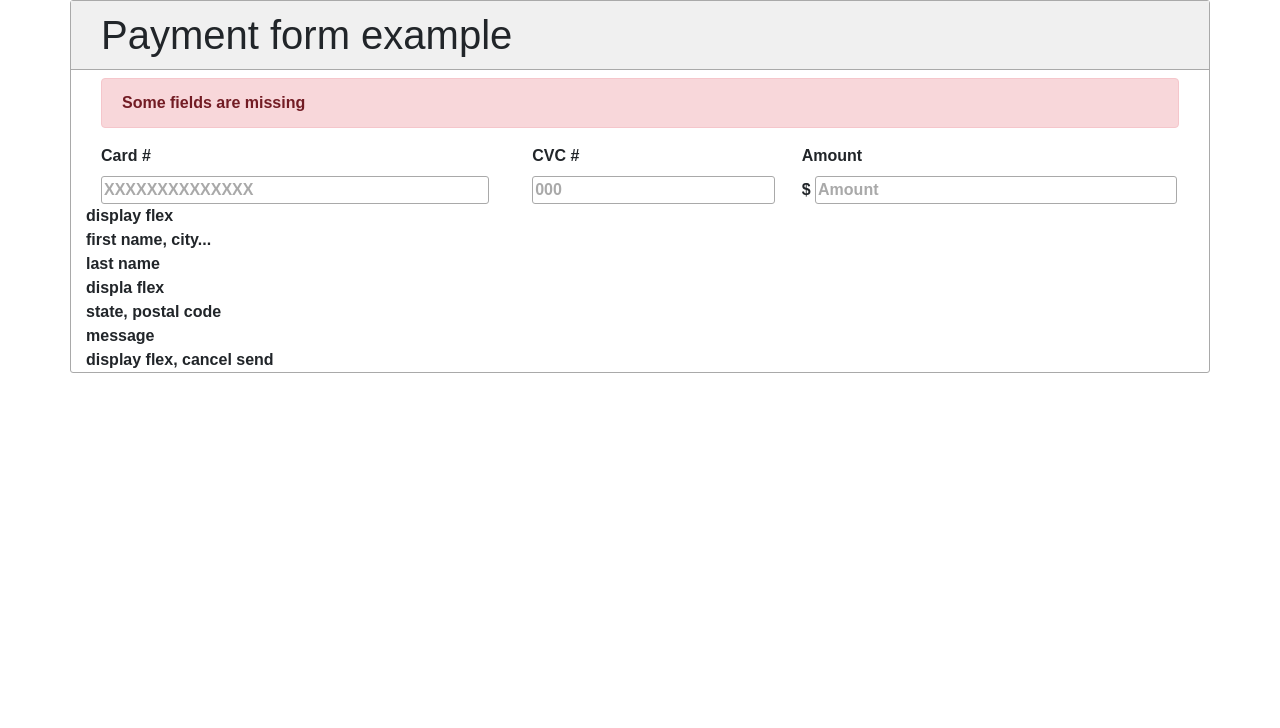
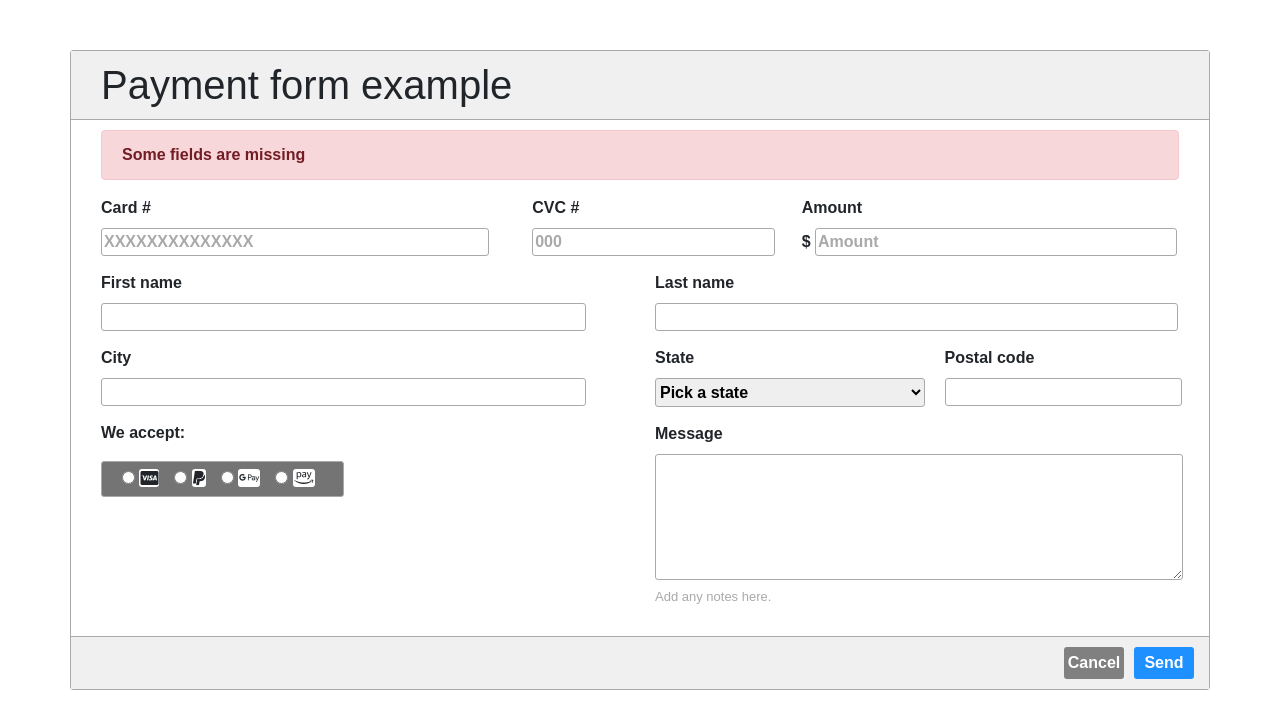
Before and after one commit to 4GeeksAcademy/rui775_html5_form_project, a plain HTML site: page index.html in a window 1280 px wide. Drawn offline with nearby package versions, Linux system fonts and the light colour scheme.

Commit message:
version1

```diff
--- a/index.html
+++ b/index.html
@@ -4,6 +4,9 @@
     <meta charset="utf-8">
     <meta name="viewport" content="width=device-width, initial-scale=1, shrink-to-fit=no">
     <link rel="stylesheet" href="styles.css">
+    <link href="https://cdnjs.cloudflare.com/ajax/libs/font-awesome/6.4.0/css/all.min.css" rel="stylesheet" crossorigin>
+    <link rel="preconnect" href="https://fonts.googleapis.com">
+    <link rel="preconnect" href="https://fonts.gstatic.com" crossorigin>
     <link rel="stylesheet" href="https://cdn.jsdelivr.net/npm/bootstrap@4.0.0/dist/css/bootstrap.min.css" integrity="sha384-Gn5384xqQ1aoWXA+058RXPxPg6fy4IWvTNh0E263XmFcJlSAwiGgFAW/dAiS6JXm" crossorigin="anonymous">
     <title>HTML5 Form Project</title>
   </head>
@@ -32,31 +35,72 @@
                     <div class="dollarSign">
                         <input id="dollarSign" type="text" name="amount" value="Amount"/>
                     </div>
-
                 </fieldset>
             </div>
         </div>
-        <div class="padd">display flex
-            <div>
+        <div class="padd1">
+            <div class="cardInfoLeft">
                 <fieldset>
-                    first name, city...
+                    <label for="firstname">First name</label><br>
+                    <input type="text" name="firstname" />
+                </fieldset>
+                <fieldset>
+                    <label for="city">City</label><br>
+                    <input type="text" name="city" />
+                </fieldset>
+                <fieldset>
+                    <p>We accept:</p>
+                    <div class="payCards">
+                        <div>
+                            <input type="radio" name="cardType" value="red" />
+                            <i class="fa-brands fa-cc-visa"></i>
+                        </div>
+                        <div>
+                            <input type="radio" name="cardType" value="green" />
+                            <i class="fa-brands fa-paypal"></i>
+                        </div>
+                        <div>
+                            <input type="radio" name="cardType" value="red" />
+                            <i class="fa-brands fa-google-pay"></i>
+                        </div>
+                        <div>
+                            <input type="radio" name="cardType" value="green" />
+                            <i class="fa-brands fa-amazon-pay"></i>
+                        </div>
+                    </div>
                 </fieldset>
             </div>
-            <div>
+            <div class="cardInfoRight">
                 <fieldset>
-                    last name
+                    <label for="lastName">Last name</label><br>
+                    <input type="text" name="lastName" />
                 </fieldset>
-                <div>displa flex
+                <div>
                     <fieldset>
-                        state, postal code
+                        <p>State</p>
+                        <select>
+                            <option value="null" selected disabled hidden>Pick a state</option>
+                            <option value="alabama">Alabama</option>
+                            <option value="florida">Florida</option>
+                            <option value="newyork">New York</option>
+                        </select>
+                    </fieldset>
+                    <fieldset>
+                        <label for="postalCode">Postal code</label><br>
+                        <input type="text" name="postalCode" />
                     </fieldset>
                 </div>
-                <fieldset>
-                    message
+                <fieldset class="notes">
+                    <label for="notes">Message</label>
+                    <textarea id="notes" name="notes" rows="5"></textarea>
+                    <p class="note">Add any notes here.</p>
                 </fieldset>
             </div>
         </div>
-        <div class="padd">display flex, cancel send</div>
+        <div class="footer">
+            <input type="cancel" value="Cancel" />
+            <input type="submit" value="Send" />
+        </div>
     </div>
 
     <!-- Optional JavaScript -->
--- a/styles.css
+++ b/styles.css
@@ -1,13 +1,16 @@
+
 * {
     font-family: Arial;
     /* border: 0.5px gray solid; */
     font-weight: bold;
 }
-.padd {
+.padd, .padd1, .footer{
     padding-left: 15px;
     padding-right: 15px;
 }
+
 #cont {
+    margin-top: 50px;
     border: 1.5px darkgray solid;
     border-radius: 3px;
     padding-left: 0px;
@@ -20,13 +23,16 @@ h1 {
     border-bottom: 1.5px darkgray solid;
     background-color:rgb(240, 240, 240);
 }
-
+.alert {
+    margin-top: 10px;
+}
 .cardInfo {
     display: flex;
     padding-left: 15px;
     padding-right: 15px;
 }
-.cardInfo input {
+.cardInfo input,
+.cardInfoLeft input {
     color: darkgray;
     border: 1.5px darkgray solid;
     border-radius: 3px;
@@ -50,3 +56,123 @@ h1 {
 .dollarSign::before {
     content: "$";
 }
+.padd1 {
+    display: flex;
+    height: 380px;
+}
+.cardInfoLeft {
+    width: 50%;
+    padding-top: 15px;
+    padding-left: 15px;
+}
+
+.cardInfoLeft fieldset:first-child input{
+    width: 90%;
+}
+.cardInfoLeft fieldset:nth-child(2) input {
+    width: 90%;
+}
+.cardInfoLeft fieldset:nth-child(2) {
+    padding-top: 15px;
+}
+.cardInfoLeft fieldset:nth-child(3) {
+    width: 45%;
+    padding-top: 15px;
+}
+.payCards {
+    display: flex;
+    padding: 5px;
+    background-color: rgb(117, 116, 116);
+    border: 1.5px darkgray solid;
+    border-radius: 3px;
+}
+.payCards div:first-child,
+.payCards div:nth-child(2),
+.payCards div:nth-child(3),
+.payCards div:nth-child(4) {
+    padding-left: 15px;
+}
+.payCards div i {
+    background-color: white;
+    padding: 1px;
+    border-radius: 3px;
+}
+.cardInfoRight {
+    width: 50%;
+    padding-top: 15px;
+    padding-left: 15px;
+}
+.cardInfoRight div {
+    width: 100%;
+    display: flex;
+}
+.cardInfoRight fieldset:first-child input {
+    width: 97%;
+    border: 1.5px darkgray solid;
+    border-radius: 3px;
+}
+.cardInfoRight div fieldset:first-child {
+    width: 50%;
+    padding-top: 15px;
+}
+.cardInfoRight div fieldset:first-child p{
+    margin-bottom: 8px;
+}
+.cardInfoRight div fieldset:first-child select {
+    width: 100%;
+    border: 1.5px darkgray solid;
+    border-radius: 3px;
+    padding-top: 4px;
+    padding-bottom: 4px;
+}
+.cardInfoRight div fieldset:nth-child(2) {
+    width: 50%;
+    padding-left: 20px;
+    padding-top: 15px;
+}
+.cardInfoRight div fieldset:nth-child(2) input{
+    width: 95%;
+    border: 1.5px darkgray solid;
+    border-radius: 3px;
+}
+.note {
+    font-size:small;
+    font-weight: lighter;
+    color: darkgrey;
+}
+.cardInfoRight fieldset textarea {
+    width: 98%;
+    height: 100%;
+    border: 1.5px darkgray solid;
+    border-radius: 3px;
+}
+.notes {
+    padding-top: 15px;
+}
+.footer {
+    display: flex;
+    justify-content: end;
+    padding-top: 10px;
+    padding-bottom: 10px;
+    padding-left: 30px;
+    border-top: 1.5px darkgray solid;
+    background-color:rgb(240, 240, 240);
+}
+.footer input[type="cancel"] {
+    width: 60px;
+    text-align: center;
+    color: white;
+    margin-right: 10px;
+    border: none;
+    background-color: gray;
+    padding-top: 4px;
+    padding-bottom: 4px;
+    border-radius: 3px;
+}
+.footer input[type="submit"] {
+    width: 60px;
+    color: white;
+    border: none;
+    background-color: dodgerblue;
+    border-radius: 3px;
+}
```
